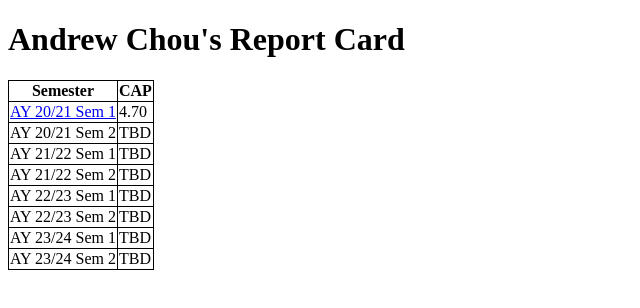
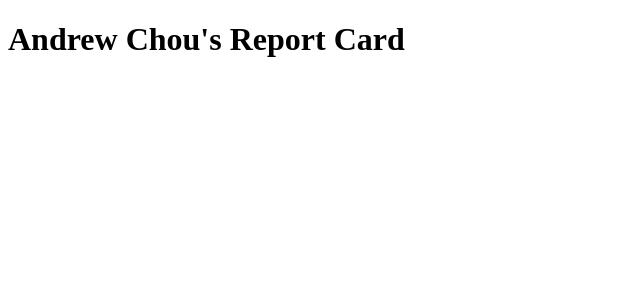
Before and after one commit to AcChou02/module_review, a plain HTML site: page index.html in a window 1280 px wide. Shown: the whole page, without its empty margins (0-640 px from the left). Drawn offline with Linux system fonts and the light colour scheme.

Commit message:
Update index.html

```diff
--- a/index.html
+++ b/index.html
@@ -12,45 +12,6 @@
   </head>
   <body>
     <h1>Andrew Chou's Report Card</h1>
-	<table style="center">
-		<tr>
-			<th>Semester</th>
-			<th>CAP</th>
-		</tr>
-		<tr>
-			<td>
-				<a href="2010.html">AY 20/21 Sem 1</a>
-			</td>
-			<td>4.70</td>
-		</tr>
-		<tr>
-			<td>AY 20/21 Sem 2</td>
-			<td>TBD</td>
-		</tr>
-				<tr>
-			<td>AY 21/22 Sem 1</td>
-			<td>TBD</td>
-		</tr>
-				<tr>
-			<td>AY 21/22 Sem 2</td>
-			<td>TBD</td>
-		</tr>
-				<tr>
-			<td>AY 22/23 Sem 1</td>
-			<td>TBD</td>
-		</tr>
-				<tr>
-			<td>AY 22/23 Sem 2</td>
-			<td>TBD</td>
-		</tr>
-				<tr>
-			<td>AY 23/24 Sem 1</td>
-			<td>TBD</td>
-		</tr>
-				<tr>
-			<td>AY 23/24 Sem 2</td>
-			<td>TBD</td>
-		</tr>
-	</table>
+
   </body>
 </html>
```
